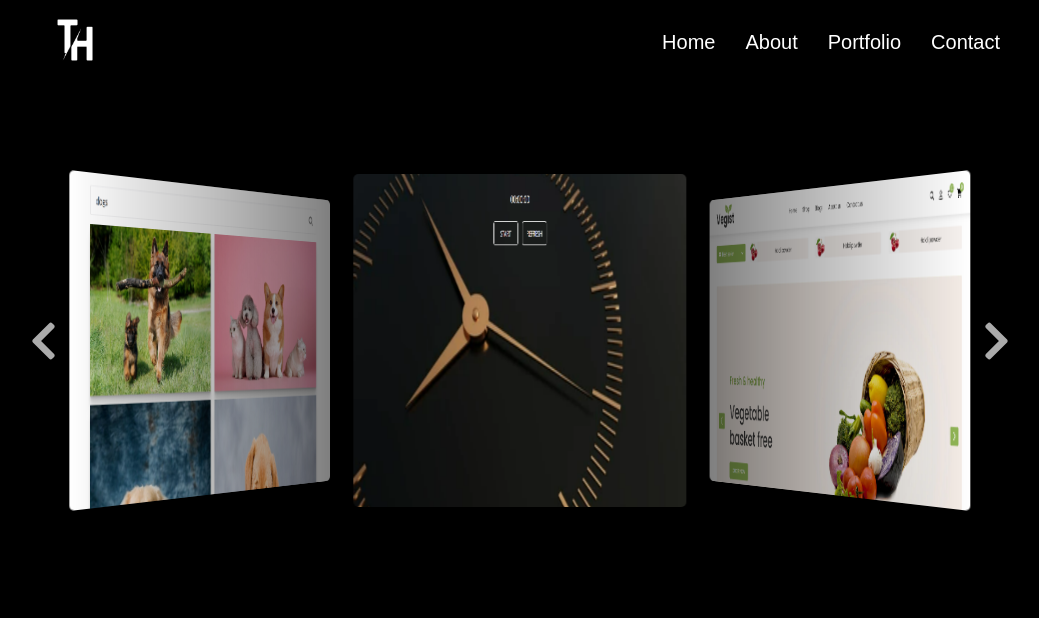
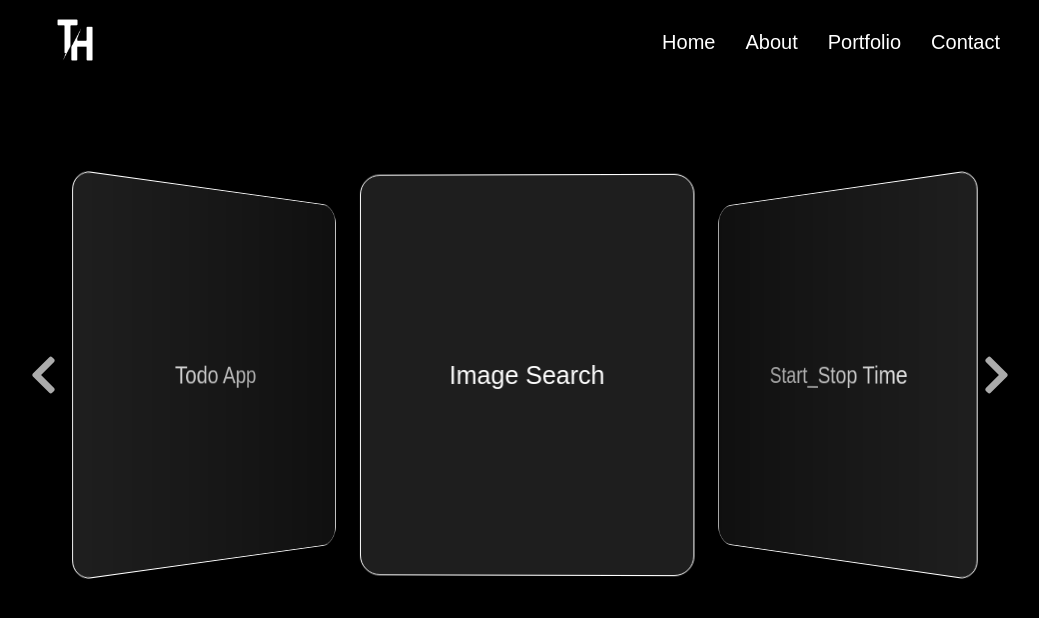
Before and after one commit to HuseynliTogrul/portfolio, a React (Create React App) app: page /portfolio in a window 1280 px wide. Shown: the top 618 px of the page, without its empty margins (120-1159 px from the left). Built offline with nearby package versions, Linux system fonts and the light colour scheme.

Commit message:
porfolio edit

```diff
--- a/src/components/Portfolio.jsx
+++ b/src/components/Portfolio.jsx
@@ -9,6 +9,7 @@ import map from "../images/map.png"
 import imageSearch from "../images/imageSearch.png"
 import startStopTime from "../images/startStopTime.png"
 import vegist from "../images/vegist.png"
+import quizApp from "../images/quizApp.png"
 
 export default function Portfolio() {
   return (
@@ -47,44 +48,58 @@ export default function Portfolio() {
         modules={[EffectCoverflow, Pagination, Navigation, Autoplay]}
         className="mySwiper"
       >
-        <SwiperSlide>
+        <SwiperSlide className="swiperSlide">
           <a href="https://map-project-brown.vercel.app/">
-            <img className="slideImg"
+            <p>Map</p>
+            {/* <img className="slideImg"
               src={map}
               alt="map"
-            />
+            /> */}
           </a>
         </SwiperSlide>
-        <SwiperSlide>
+        <SwiperSlide className="swiperSlide">
           <a href="https://todoapp-plum-six.vercel.app/">
-            <img className="slideImg"
+            <p>Todo App</p>
+            {/* <img className="slideImg"
               src={todo}
               alt="todo"
-            />
+            /> */}
           </a>
         </SwiperSlide>
-        <SwiperSlide>
+        <SwiperSlide className="swiperSlide">
           <a href="https://imagesearch-woad.vercel.app/">
-            <img className="slideImg"
+            <p>Image Search</p>
+            {/* <img className="slideImg"
               src={imageSearch}
               alt="imageSearch"
-            />
+            /> */}
           </a>
         </SwiperSlide>
-        <SwiperSlide>
+        <SwiperSlide className="swiperSlide">
           <a href="https://start-stop-time.vercel.app/">
-            <img className="slideImg"
+            <p>Start_Stop Time</p>
+            {/* <img className="slideImg"
               src={startStopTime}
               alt="startStopTime"
-            />
+            /> */}
           </a>
         </SwiperSlide>
-        <SwiperSlide>
+        <SwiperSlide className="swiperSlide">
           <a href="https://vegistfinalfront.vercel.app/">
-            <img className="slideImg"
+            <p>Vegist Website</p>
+            {/* <img className="slideImg"
               src={vegist}
               alt="vegist"
-            />
+            /> */}
+          </a>
+        </SwiperSlide>
+        <SwiperSlide className="swiperSlide">
+          <a href="https://quizapp-seven-dun.vercel.app/">
+            <p>Quiz App</p>
+            {/* <img className="quizApp"
+              src={quizApp}
+              alt="quizApp"
+            /> */}
           </a>
         </SwiperSlide>
         <div className="sliderIcon">
--- a/src/css/Portfolio.css
+++ b/src/css/Portfolio.css
@@ -5,7 +5,7 @@
 @import "swiper/css/navigation";
 
 .slideImg {
-  height: 100%;
+  /* height: 100%; */
   border-radius: 5px;
 }
 
@@ -52,6 +52,18 @@
   cursor: pointer;
 }
 
-.swiper-wrapper .swiper-slide {
-  height: 100%;
+.swiperSlide {
+  border: 1px solid white;
+  height: 400px;
+  display: flex;
+  justify-content: center;
+  align-items: center;
+  border-radius: 20px;
+  transition: all 0.3s ease;
+  font-size: 25px;
+  background-color: #8080803b;
 }
+
+.swiperSlide:hover {
+  background-color: #ec3033;
+}
```
Also changed, not shown: src/images/map.png, src/images/quizApp.png (added).
